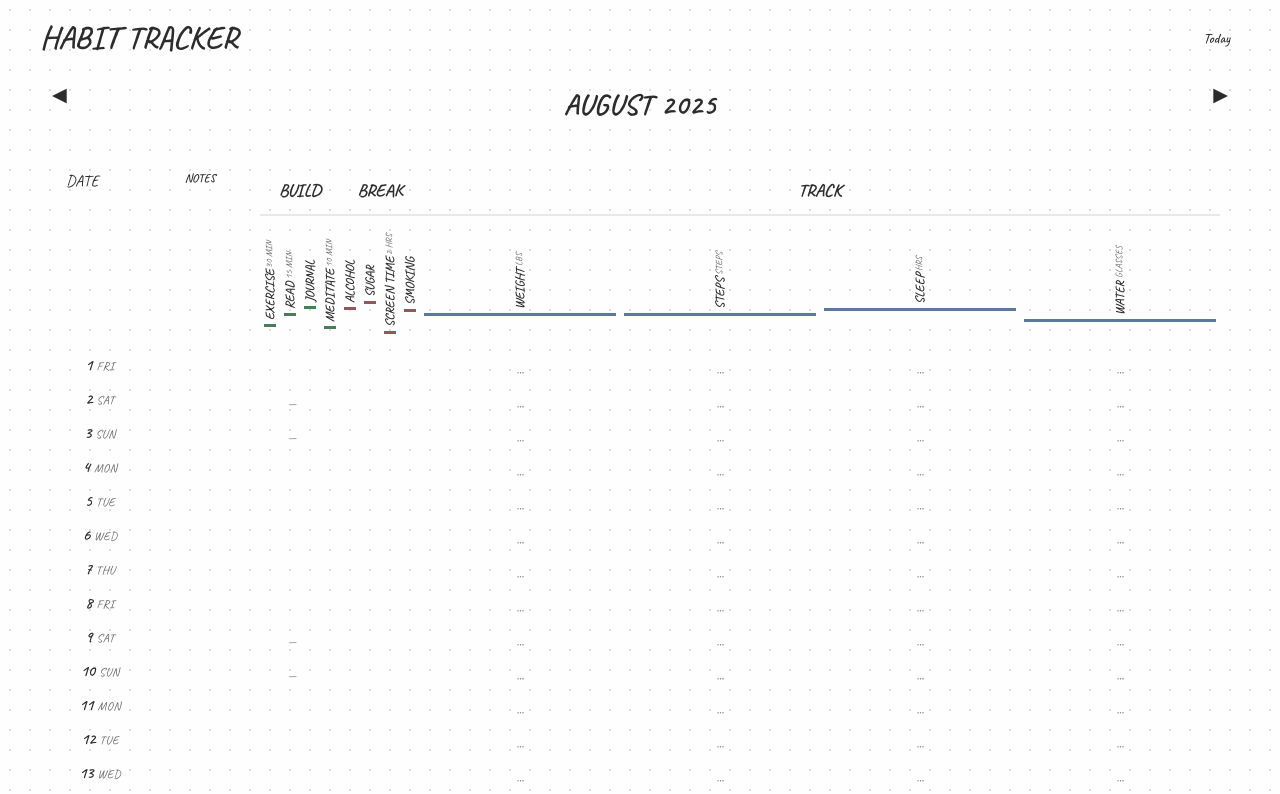
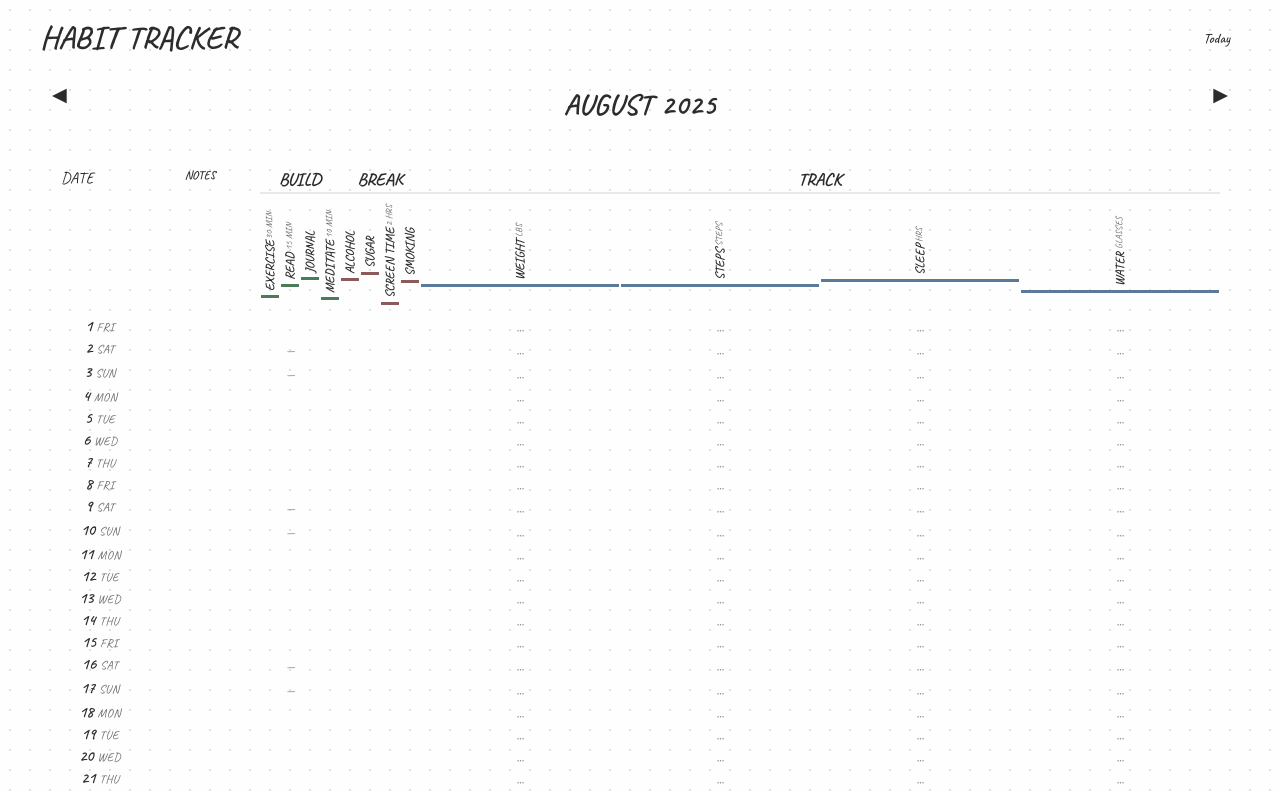
Before and after one commit to thanson00/HabitTracker, a React (Vite) app: page / in a window 1280 px wide. Shown: the top 794 px of the page. Built offline with nearby package versions, Linux system fonts and the light colour scheme.

Commit message:
style: reduce all cell padding to 1px for tighter layout

```diff
--- a/src/index.css
+++ b/src/index.css
@@ -87,7 +87,7 @@ button:focus-visible {
   border: none;
   background: transparent;
   border-radius: var(--radius);
-  padding: 4px 6px;
+  padding: 1px;
   font-family: var(--font-family);
   position: relative;
 }
@@ -161,7 +161,7 @@ button:focus-visible {
   align-items: center;
   justify-content: center;
   min-height: 20px;
-  padding: 4px;
+  padding: 1px;
 }
 
 .track-input {
@@ -173,7 +173,7 @@ button:focus-visible {
   color: var(--text);
   font-family: var(--font-family);
   font-size: 0.9rem;
-  padding: 4px;
+  padding: 1px;
   border-radius: 0px;
 }
 
@@ -205,7 +205,7 @@ button:focus-visible {
   text-align: center;
   font-weight: 700;
   font-size: 1.1rem;
-  padding: 12px 6px;
+  padding: 1px;
   border-bottom: 2px solid var(--border);
 }
 
@@ -231,7 +231,7 @@ button:focus-visible {
 
 .habit-head {
   text-align: center;
-  padding: 8px 4px;
+  padding: 1px;
   writing-mode: vertical-rl;
   text-orientation: mixed;
   transform: rotate(180deg);
```
